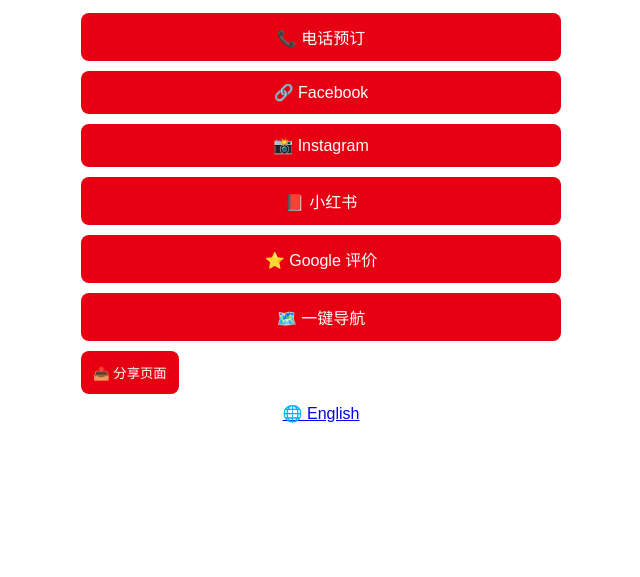
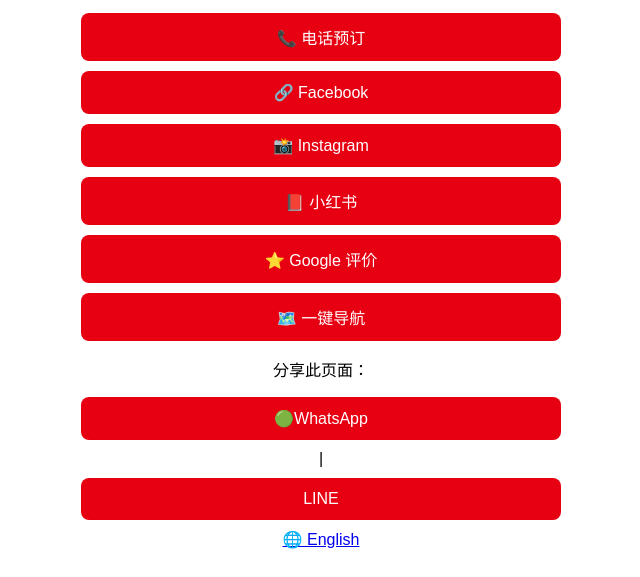
Before and after one commit to kevinking2678/shinsenden, a plain HTML site: page index.html in a window 1280 px wide. Shown: the part 368-945 px from the top of the page, without its empty margins (319-959 px from the left). Before the commit the page ends 819 px from the top, so only its background shows below. Drawn offline with Linux system fonts and the light colour scheme.

Commit message:
Update index.html

```diff
--- a/index.html
+++ b/index.html
@@ -19,11 +19,18 @@
       <a href="https://shorturl.at/52oqs" target="_blank">📕 小红书</a>
       <a href="https://g.co/kgs/NGpkuWt" target="_blank">⭐ Google 评价</a>
       <a href="https://www.google.com/maps?q=65M,+Jalan+SS2/64,+47300+Petaling+Jaya,+Selangor" target="_blank">🗺️ 一键导航</a>
-      <button onclick="sharePage()">📤 分享页面</button>
     </div>
+
+    <div class="share">
+      <p>分享此页面：</p>
+      <div class="links">
+      <a href="https://api.whatsapp.com/send?text=https://yourdomain.com" target="_blank">🟢WhatsApp</a> |
+      <a href="https://social-plugins.line.me/lineit/share?url=https://yourdomain.com" target="_blank">LINE</a>
+    </div>
+
     <div class="lang-switch">
-      <a href="index-en.html">🌐 English</a>
-    </div>
+    <a href="index-en.html">🌐 English</a>
+  </div>
   </div>
   <script src="script.js"></script>
 </body>
```
